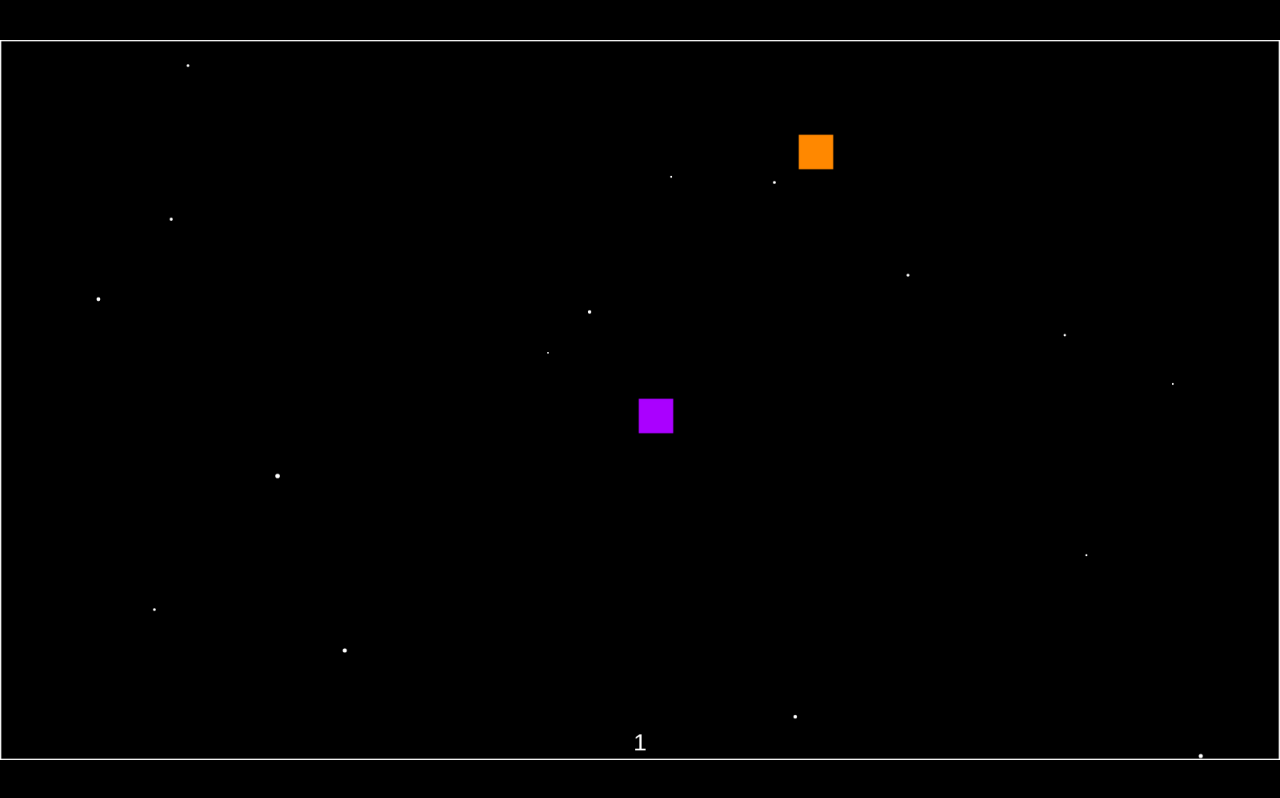
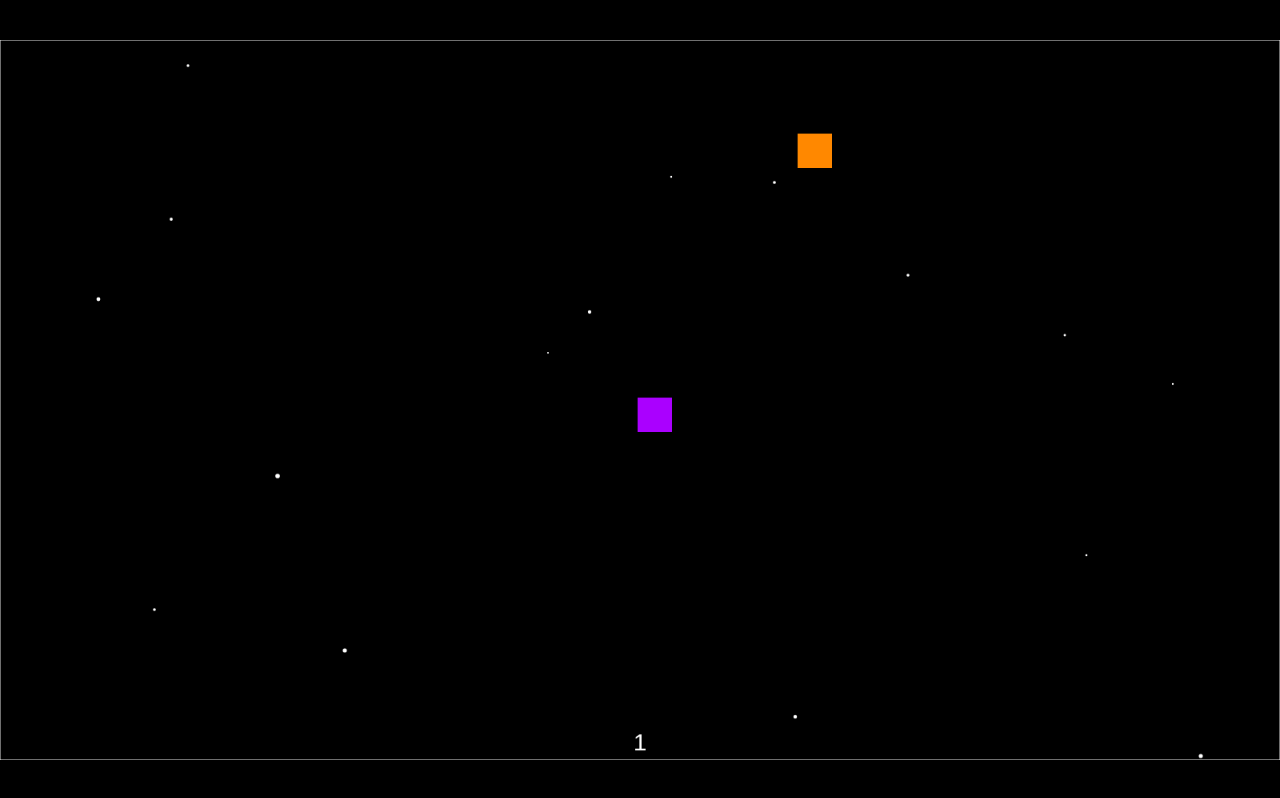
Before and after one commit to ZeroTixDev/snake-game, a website built with webpack: page src/template.html in a window 1280 px wide. Built offline with nearby package versions, Linux system fonts and the light colour scheme.

Commit message:
small refactoring, not drawing strokerect thing lol new build? v4

```diff
--- a/src/index.js
+++ b/src/index.js
@@ -136,12 +136,8 @@ function drawScore() {
 function drawSnake() {
    for (const { interpPos, color } of snake.body) {
       ctx.fillStyle = color;
-      ctx.strokeStyle = color;
-      ctx.shadowColor = color;
-      ctx.lineWidth = 3;
       const { x, y } = offset(interpPos.x, interpPos.y);
-      ctx.fillRect(x, y, constants.RESOLUTION, constants.RESOLUTION);
-      ctx.strokeRect(x, y, constants.RESOLUTION, constants.RESOLUTION);
+      ctx.fillRect(x - 3, y - 3, constants.RESOLUTION + 3, constants.RESOLUTION + 3);
    }
 }
 function boundSnake() {
@@ -182,11 +178,8 @@ function trackKeys(event) {
 }
 function drawFood() {
    ctx.fillStyle = constants.FOOD_COLOR;
-   ctx.strokeStyle = constants.FOOD_COLOR;
-   ctx.lineWidth = 3;
    const { x, y } = offset(food.x, food.y);
-   ctx.fillRect(x, y, constants.RESOLUTION, constants.RESOLUTION);
-   ctx.strokeRect(x, y, constants.RESOLUTION, constants.RESOLUTION);
+   ctx.fillRect(x - 3, y - 3, constants.RESOLUTION + 3, constants.RESOLUTION + 3);
 }
 function addToSnake(hue) {
    snake.append(hue);
```
Also changed, not shown: dist/index.html, 2 other files.
